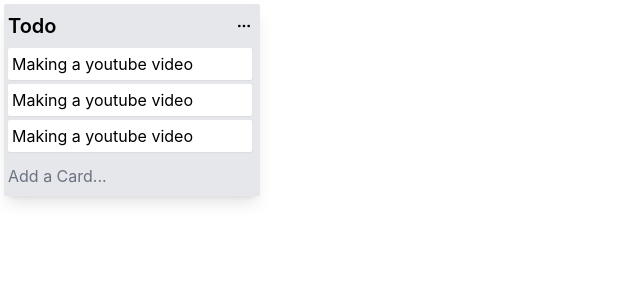
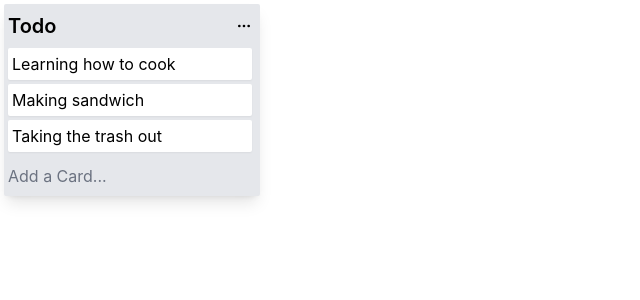
Before and after one commit to tahsinAmin/trello-1, a Next.js app: page / in a window 1280 px wide. Shown: the top 300 px of the page, without its empty margins (0-640 px from the left). Built offline with nearby package versions, Linux system fonts and the light colour scheme.

Commit message:
Initialize Data

```diff
--- a/components/Card/Card.js
+++ b/components/Card/Card.js
@@ -1,7 +1,7 @@
 import React from 'react'
 
-export default function Card() {
+export default function Card({ card }) {
    return (
-      <div className='bg-white p-1 m-1 shadow-sm rounded-sm'>Making a youtube video</div>
+      <div className='bg-white p-1 m-1 shadow-sm rounded-sm'>{card.content}</div>
    )
 }
--- a/components/Input/InputCard.js
+++ b/components/Input/InputCard.js
@@ -5,15 +5,15 @@ export default function InputCard({ onToggle }) {
       <div className='m-1'>
          <div>
             <textarea
+               autoFocus
                onBlur={() => onToggle()}
                row="2" className='w-full resize-none' placeholder='Enter a title of this card' />
          </div>
          <div className='confirm m-1 mt-0 flex justify-start items-center space-x-4'>
-            <button type="button" onClick={onToggle} class="btnConfirm px-3 py-2 text-xs font-medium text-center text-white bg-blue-700 rounded-lg hover:bg-blue-800 focus:ring-4 focus:outline-none focus:ring-blue-300 dark:bg-blue-600 dark:hover:bg-blue-700 dark:focus:ring-blue-800">Add Card</button>
+            <button type="button" class="btnConfirm px-3 py-2 text-xs font-medium text-center text-white bg-blue-700 rounded-lg hover:bg-blue-800 focus:ring-4 focus:outline-none focus:ring-blue-300 dark:bg-blue-600 dark:hover:bg-blue-700 dark:focus:ring-blue-800">Add Card</button>
             <MdClear onClick={onToggle} />
          </div>
       </div>
    )
-   // https://youtu.be/QBKyDX7P7Tk?t=2277
-   // https://chakra-ui.com/docs/components/other/transitions#collapse-props
+   // https://youtu.be/7C-6jYdG4eg?t=207
 }
--- a/components/List/List.js
+++ b/components/List/List.js
@@ -3,13 +3,11 @@ import Card from "../Card/Card";
 import InputContainer from "../Input/InputContainer";
 import Title from "../Title/Title";
 
-export default function List() {
+export default function List({ list }) {
   return (
     <div className='bg-gray-200 w-64 border-1 p-1 pl-0 shadow-lg rounded-sm'>
-      <Title />
-      <Card />
-      <Card />
-      <Card />
+      <Title title={list.title} />
+      {list.cards.map(card => <Card key={card.id} card={card} />)}
       <InputContainer />
     </div>
   );
--- a/components/Title/Title.js
+++ b/components/Title/Title.js
@@ -23,9 +23,9 @@
 import React, { useState } from "react";
 
 import { FiMoreHorizontal } from "react-icons/fi";
-export default function Title() {
+export default function Title({ title }) {
   const [open, setOpen] = useState(false);
-  const [sText, setSText] = useState("Todo");
+  const [sText, setSText] = useState(title);
 
   return (
     <div>
--- a/pages/index.js
+++ b/pages/index.js
@@ -1,9 +1,17 @@
+import { useState } from "react";
 import List from "../components/List/List";
+import store from '../utils/store'
 
 export default function Home() {
+  const [data, setData] = useState(store)
   return (
     <div className="m-1">
-      <List />
+      {data.listIds.map((listId) => {
+        const list = data.lists[listId]
+        return <List list={list} key={listId} />
+      }
+      )}
+
     </div>
   );
 }
--- /dev/null
+++ b/utils/store.js
@@ -0,0 +1,32 @@
+const cards = [
+   {
+      id: 'card-1',
+      content: 'Learning how to cook',
+   },
+   {
+      id: 'card-2',
+      content: 'Making sandwich',
+   },
+   {
+      id: 'card-3',
+      content: 'Taking the trash out',
+   },
+];
+
+const data = {
+   lists: {
+      'list-1': {
+         id: 'list-1',
+         title: 'Todo',
+         cards,
+      },
+      'list-2': {
+         id: 'list-2',
+         title: 'Doing',
+         cards: [],
+      },
+   },
+   listIds: ['list-1'],
+};
+
+export default data;
```
Also changed, not shown: 1 other file (tests, documents, lock files or other folders).
